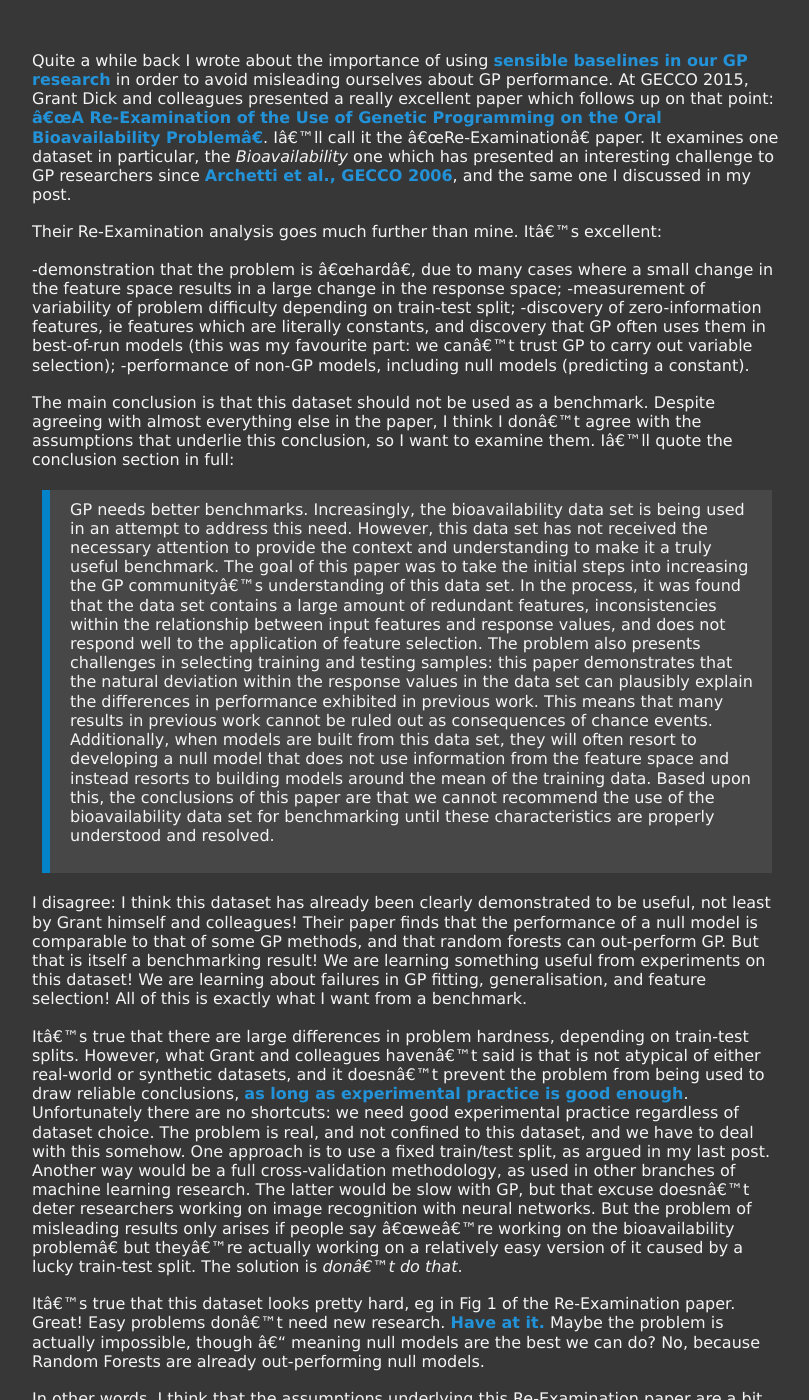
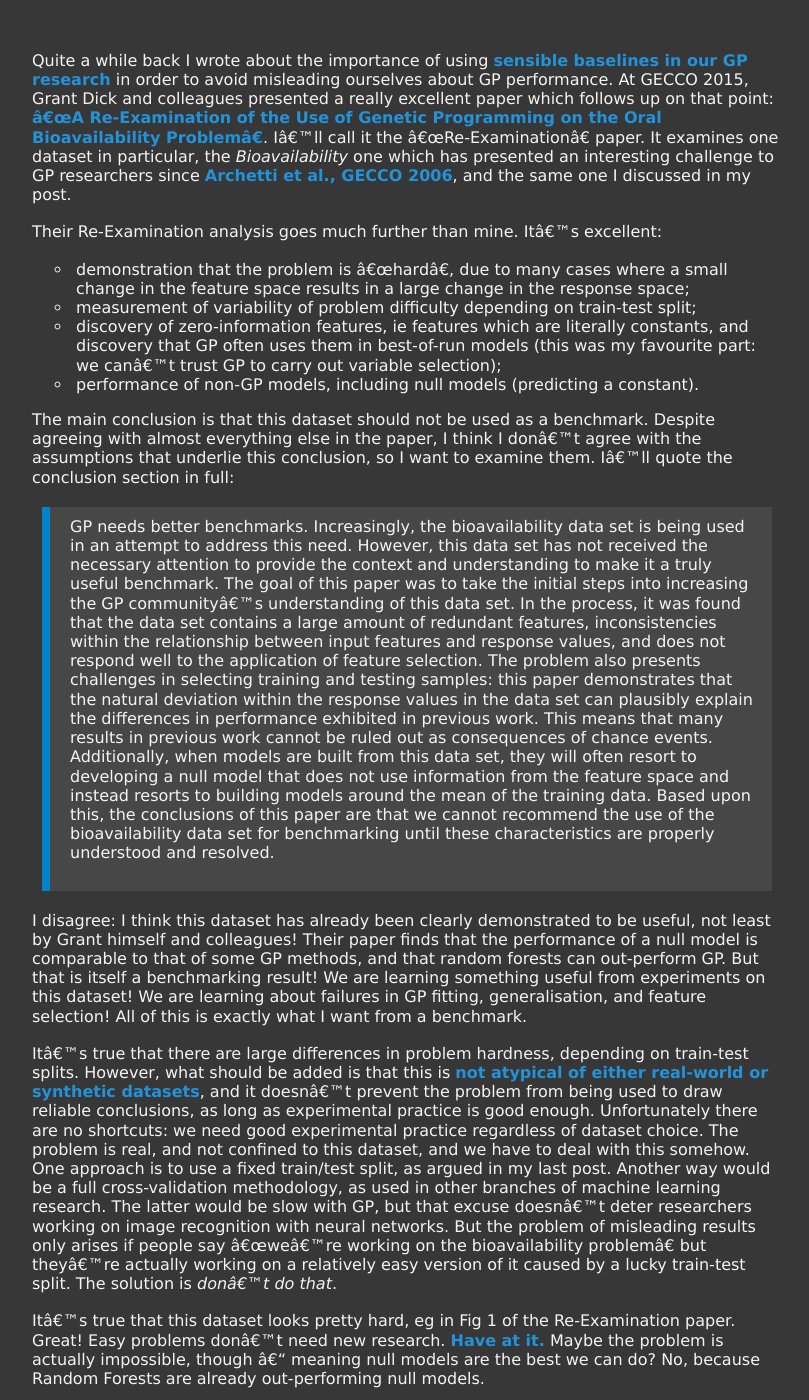
Before and after one commit to jmmcd/jmmcd.github.com, a Jekyll site: the page built from _posts/2016-01-28-should-benchmarks-be-easy.md, in a window 1280 px wide and 1400 px high, scrolled down 272 px. Shown: the whole window, without its empty margins (233-1042 px from the left). Built offline with Jekyll 4.4.1, drawn with Linux system fonts in a browser that asks for light colours.

Commit message:
Publishing.

```diff
--- a/_config.yml
+++ b/_config.yml
@@ -1,3 +1,3 @@
-pygments: true
+highlighter: pygments
 # disqus:
 # 	id: twitter.com/bleepbeepbzzz
--- a/_posts/2016-01-28-should-benchmarks-be-easy.md
+++ b/_posts/2016-01-28-should-benchmarks-be-easy.md
@@ -11,10 +11,10 @@ Quite a while back I wrote about the importance of using [sensible baselines in
 
 Their Re-Examination analysis goes much further than mine. It's excellent:
 
--demonstration that the problem is "hard", due to many cases where a small change in the feature space results in a large change in the response space;
--measurement of variability of problem difficulty depending on train-test split;
--discovery of zero-information features, ie features which are literally constants, and discovery that GP often uses them in best-of-run models (this was my favourite part: we can't trust GP to carry out variable selection);
--performance of non-GP models, including null models (predicting a constant).
+* demonstration that the problem is "hard", due to many cases where a small change in the feature space results in a large change in the response space;
+* measurement of variability of problem difficulty depending on train-test split;
+* discovery of zero-information features, ie features which are literally constants, and discovery that GP often uses them in best-of-run models (this was my favourite part: we can't trust GP to carry out variable selection);
+* performance of non-GP models, including null models (predicting a constant).
 
 The main conclusion is that this dataset should not be used as a benchmark. Despite agreeing with almost everything else in the paper, I think I don't agree with the assumptions that underlie this conclusion, so I want to examine them. I'll quote the conclusion section in full:
 
@@ -23,7 +23,7 @@ The main conclusion is that this dataset should not be used as a benchmark. Desp
 
 I disagree: I think this dataset has already been clearly demonstrated to be useful, not least by Grant himself and colleagues! Their paper finds that the performance of a null model is comparable to that of some GP methods, and that random forests can out-perform GP. But that is itself a benchmarking result! We are learning something useful from experiments on this dataset! We are learning about failures in GP fitting, generalisation, and feature selection! All of this is exactly what I want from a benchmark.
 
-It's true that there are large differences in problem hardness, depending on train-test splits. However, what Grant and colleagues haven't said is that is not atypical of either real-world or synthetic datasets, and it doesn't prevent the problem from being used to draw reliable conclusions, [as long as experimental practice is good enough](http://jmmcd.net/2015/11/25/train-test-splits-dont-cut-it.html). Unfortunately there are no shortcuts: we need good experimental practice regardless of dataset choice. The problem is real, and not confined to this dataset, and we have to deal with this somehow. One approach is to use a fixed train/test split, as argued in my last post. Another way would be a full cross-validation methodology, as used in other branches of machine learning research. The latter would be slow with GP, but that excuse doesn't deter researchers working on image recognition with neural networks. But the problem of misleading results only arises if people say "we're working on the bioavailability problem" but they're actually working on a relatively easy version of it caused by a lucky train-test split. The solution is *don't do that*.
+It's true that there are large differences in problem hardness, depending on train-test splits. However, what should be added is that this is [not atypical of either real-world or synthetic datasets](http://jmmcd.net/2015/11/25/train-test-splits-dont-cut-it.html), and it doesn't prevent the problem from being used to draw reliable conclusions, as long as experimental practice is good enough. Unfortunately there are no shortcuts: we need good experimental practice regardless of dataset choice. The problem is real, and not confined to this dataset, and we have to deal with this somehow. One approach is to use a fixed train/test split, as argued in my last post. Another way would be a full cross-validation methodology, as used in other branches of machine learning research. The latter would be slow with GP, but that excuse doesn't deter researchers working on image recognition with neural networks. But the problem of misleading results only arises if people say "we're working on the bioavailability problem" but they're actually working on a relatively easy version of it caused by a lucky train-test split. The solution is *don't do that*.
 
 It's true that this dataset looks pretty hard, eg in Fig 1 of the Re-Examination paper. Great! Easy problems don't need new research. [Have at it.](http://jmmcd.net/2013/12/19/gp-needs-better-baselines.html) Maybe the problem is actually impossible, though -- meaning null models are the best we can do? No, because Random Forests are already out-performing null models.
 
```
Also changed, not shown: Gemfile.lock (added).
